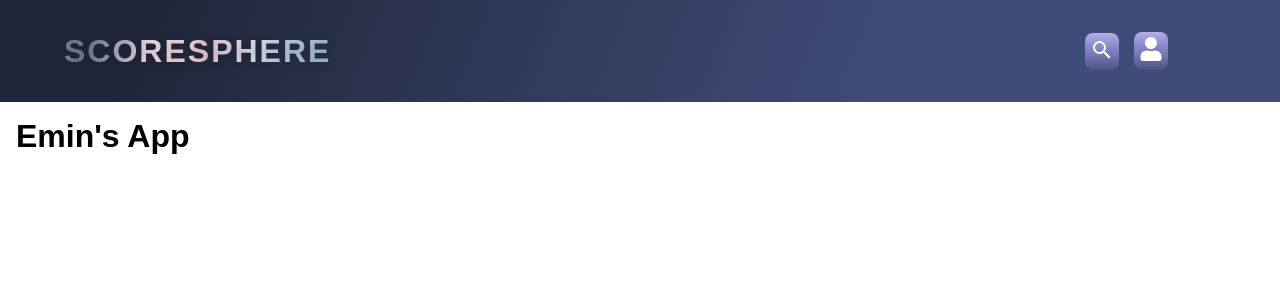
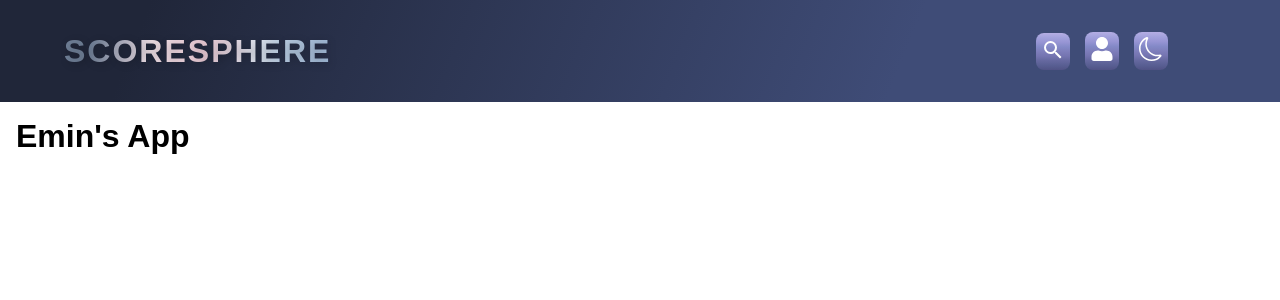
Before and after one commit to emindzanko1/NextScoreSphere, a Next.js app: page / in a window 1280 px wide. Shown: the top 300 px of the page. Built offline with nearby package versions, Linux system fonts and the light colour scheme.

Commit message:
Added button for mode switching

```diff
--- a/components/NavLinks.js
+++ b/components/NavLinks.js
@@ -2,6 +2,7 @@ import { MdSearch, MdOutlineSearchOff, MdLogout } from 'react-icons/md';
 import { FaRegUser, FaUser } from 'react-icons/fa';
 import Link from 'next/link';
 import classes from './NavLinks.module.css';
+import ThemeSwitch from './ThemeSwitch';
 
 const NavLinks = ({ onToggleSearch, showSearchInput }) => {
   return (
@@ -12,32 +13,11 @@ const NavLinks = ({ onToggleSearch, showSearchInput }) => {
       <Link href='/auth'>
         <FaUser />
       </Link>
+      <div className={classes['theme-switch-wrapper']}>
+        <ThemeSwitch />
+      </div>
     </nav>
   );
 };
 
 export default NavLinks;
-
-{
-  /* <Link href='/auth'>{({ isActive }) => (isActive ? <FaUser /> : <FaRegUser />)}</Link> */
-}
-
-{
-  /* {!token && <NavLink to='/auth'>{({ isActive }) => (isActive ? <FaUser /> : <FaRegUser />)}</NavLink>} */
-}
-
-{
-  /* {token && (
-        <Form action='/logout' method='post'>
-          <button>
-            <MdLogout />
-          </button>
-        </Form>
-      )} */
-}
-
-{
-  /* <div className='theme-switch-wrapper'>
-        <ThemeSwitch />
-      </div> */
-}
--- /dev/null
+++ b/components/ThemeSwitch.js
@@ -0,0 +1,44 @@
+'use client';
+
+import { useEffect, useState } from 'react';
+import { BsSun, BsMoon } from 'react-icons/bs';
+import classes from './ThemeSwitch.module.css';
+
+const ThemeSwitch = () => {
+  const [theme, setTheme] = useState('light');
+
+  const toggleTheme = () => {
+    if (theme === 'light') {
+      setTheme('dark');
+      window.localStorage.setItem('theme', 'dark');
+      document.documentElement.classList.add('dark');
+    } else {
+      setTheme('light');
+      window.localStorage.setItem('theme', 'light');
+      document.documentElement.classList.remove('dark');
+    }
+  };
+
+  useEffect(() => {
+    const localTheme = window.localStorage.getItem('theme');
+
+    if (localTheme) {
+      setTheme(localTheme);
+
+      if (localTheme === 'dark') {
+        document.documentElement.classList.add('dark');
+      }
+    } else if (window.matchMedia('(prefers-color-scheme: dark)').matches) {
+      setTheme('dark');
+      document.documentElement.classList.add('dark');
+    }
+  }, []);
+
+  return (
+    <button onClick={toggleTheme} className={classes.toggle}>
+      {theme === 'light' ? <BsMoon /> : <BsSun />}
+    </button>
+  );
+};
+
+export default ThemeSwitch;
--- /dev/null
+++ b/components/ThemeSwitch.module.css
@@ -0,0 +1,9 @@
+.toggle {
+  background: none;
+  border: none;
+  color: white;
+}
+
+.toggle:hover {
+  cursor: pointer;
+}
```
